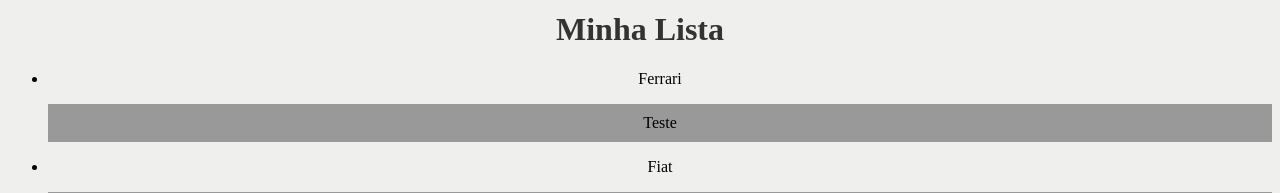
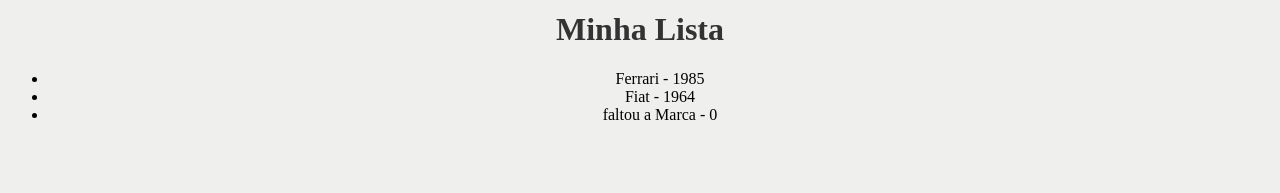
Before and after one commit to JulioGSilva/React, a React (Create React App) app in the folder meu-projeto/: page / in a window 1280 px wide. Shown: the part 607-800 px from the top of the page. Built offline with nearby package versions, Linux system fonts and the light colour scheme.

Commit message:
PropType

```diff
--- a/meu-projeto/src/components/Item.js
+++ b/meu-projeto/src/components/Item.js
@@ -1,10 +1,23 @@
-function Item(props) {
+import React from 'react';
+import PropTypes from 'prop-types';
+
+function Item({marca, ano_lancamento}) {
     return (
         <>
-            <li>{props.marca}</li>
-            <p>Teste</p>
+            <li>
+                {marca} - {ano_lancamento}
+            </li>
         </>
     )
+};
+
+Item.prototype = {
+    marca: PropTypes.string,
+    ano_lancamento: PropTypes.number,
+};
+Item.defaultProps= {
+    marca: 'faltou a Marca',
+    ano_lancamento: '0',
 }
 
 export default Item
--- a/meu-projeto/src/components/List.js
+++ b/meu-projeto/src/components/List.js
@@ -5,9 +5,9 @@
         <>
             <h1>Minha Lista</h1>
             <ul>
-                <Item marca="Ferrari" />
-                <Item marca="Fiat" />
-                <Item marca="Renan" />
+                <Item marca="Ferrari" ano_lancamento={1985}/>
+                <Item marca="Fiat" ano_lancamento={1964}/>
+                <Item />
             </ul>
         </>
     )
```
